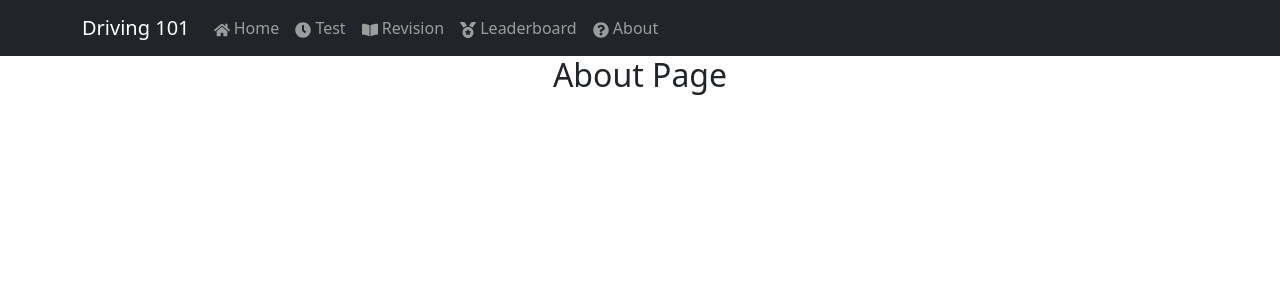
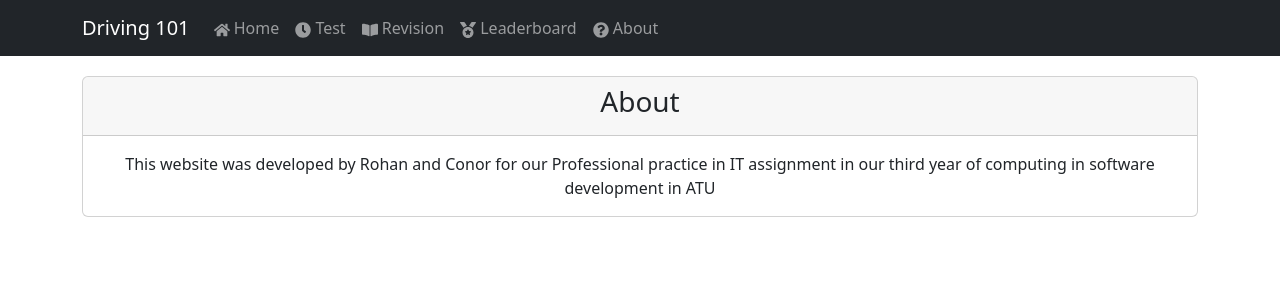
Before and after one commit to ConorPadraigMurphy/ProfessionalPractice, a React (Create React App) app: page /About in a window 1280 px wide. Shown: the top 300 px of the page. Built offline with nearby package versions, Linux system fonts and the light colour scheme.

Commit message:
Added info into about page

```diff
--- a/src/componenets/About.js
+++ b/src/componenets/About.js
@@ -1,10 +1,13 @@
 import React from "react";
-
+import Card from 'react-bootstrap/Card';
 export class About extends React.Component {
     render() {
         return (
-            <div>
-                <h2>About Page</h2>
+            <div className="App" style={{ display: 'flex', justifyContent: 'center', alignItems: 'center', margin: '20px' }}>
+                <Card style={{ width: '90%' }}>
+                    <Card.Header><h3>About</h3></Card.Header>
+                    <Card.Body>This website was developed by Rohan and Conor for our Professional practice in IT assignment in our third year of computing in software development in ATU</Card.Body>
+                </Card>
             </div>
         );
     }
```
